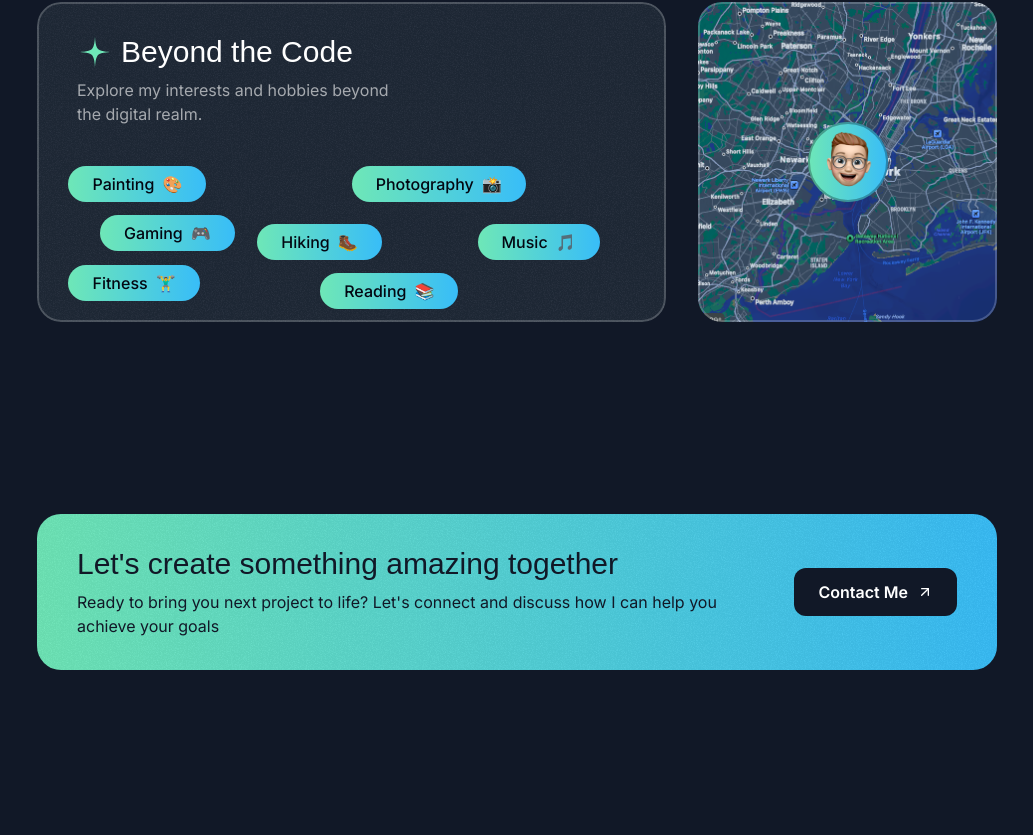
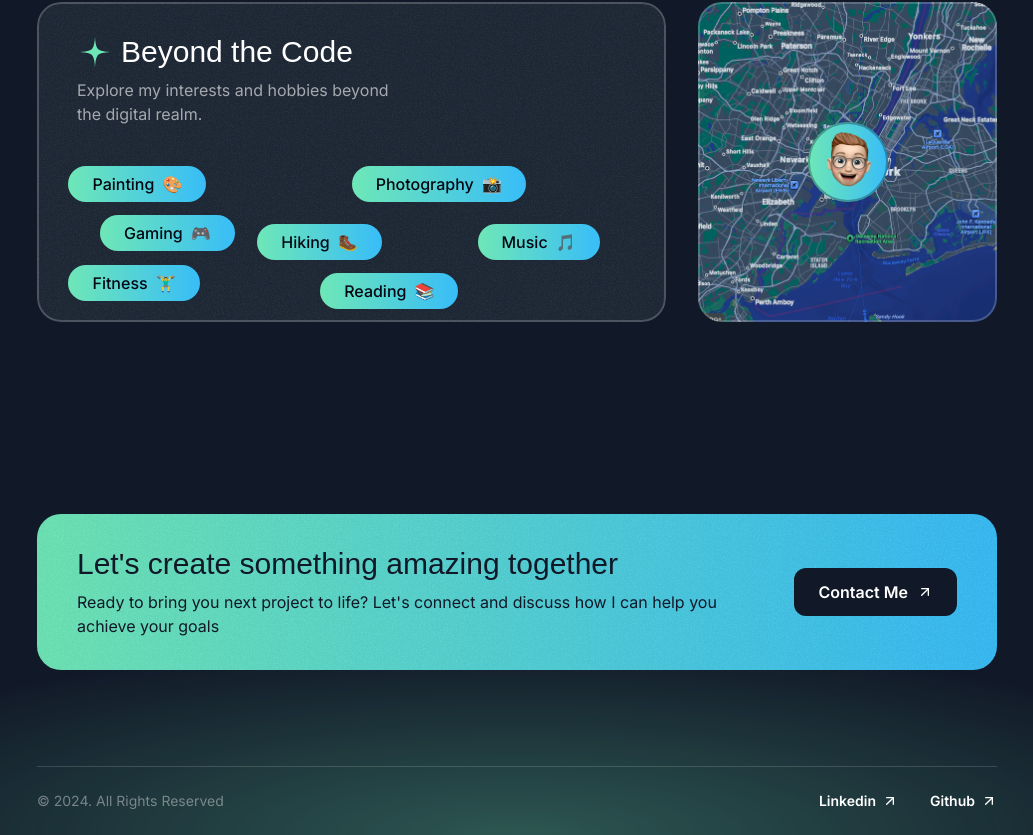
Before and after one commit to RuthlessDove/personal-website-nextjs, a Next.js app: page / in a window 1280 px wide. Shown: the part 4668-5503 px from the top of the page, without its empty margins (123-1156 px from the left). Before the commit the page ends 5434 px from the top, so only its background shows below. Built offline with nearby package versions, Linux system fonts and the light colour scheme; a web font is replaced by a local one.

Commit message:
Add Footer section with styled layout and links

```diff
--- a/src/app/page.tsx
+++ b/src/app/page.tsx
@@ -5,6 +5,7 @@
 import { TestimonialsSection } from "@/sections/Testimonials";
 import { AboutSection } from "@/sections/About";
 import { ContactSection } from "@/sections/Contact";
+import { Footer } from "@/sections/Footer";
 
 export default function Home() {
   return (
@@ -16,6 +17,7 @@
       <TestimonialsSection />
       <AboutSection />
       <ContactSection />
+      <Footer />
     </div>
   );
 }
--- a/src/sections/Footer.tsx
+++ b/src/sections/Footer.tsx
@@ -1,3 +1,43 @@
+// Assets
+import ArrowUpRightIcon from "@/assets/icons/arrow-up-right.svg";
+
+const footerLinks = [
+  {
+    title: "Linkedin",
+    href: "",
+  },
+  {
+    title: "Github",
+    href: "",
+  },
+];
+
 export const Footer = () => {
-  return <div>Footer Section</div>;
+  return (
+    <footer className="relative -z-10 overflow-x-clip">
+      <div
+        className="absolute h-[400px] w-[1600px] bottom-0 left-1/2 -translate-x-1/2 bg-emerald-300/30 -z-10"
+        style={{
+          maskImage: "radial-gradient(50% 50% at bottom center, black, transparent)"
+        }}
+      ></div>
+      <div className="container">
+        <div className="border-t border-white/15 py-6 text-sm flex flex-col md:flex-row md:justify-between items-center gap-8">
+          <div className="text-white/40">&copy; 2024. All Rights Reserved</div>
+          <nav className="flex flex-col md:flex-row items-center gap-8">
+            {footerLinks.map((link) => (
+              <a
+                href="#"
+                key={link.title}
+                className="inline-flex items-center gap-1.5"
+              >
+                <span className="font-semibold">{link.title}</span>
+                <ArrowUpRightIcon className="size-4" />
+              </a>
+            ))}
+          </nav>
+        </div>
+      </div>
+    </footer>
+  );
 };
```
